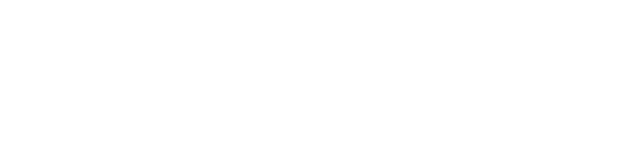
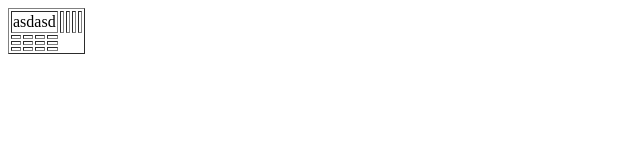
Before and after one commit to baalint6/dolgozat-2, a plain HTML site: page index.html in a window 1280 px wide. Shown: the whole page, without its empty margins (0-640 px from the left). Drawn offline with Linux system fonts and the light colour scheme.

Commit message:
harmadik commit

```diff
--- a/index.html
+++ b/index.html
@@ -7,8 +7,10 @@
     <title>Vajda Bálint</title>
 </head>
 <body>
-  <tabel>
+  <table border="1">
     <tr>
+        <td colspan="4">asdasd</td>
+
         <td></td>
         <td></td>
         <td></td>
```
